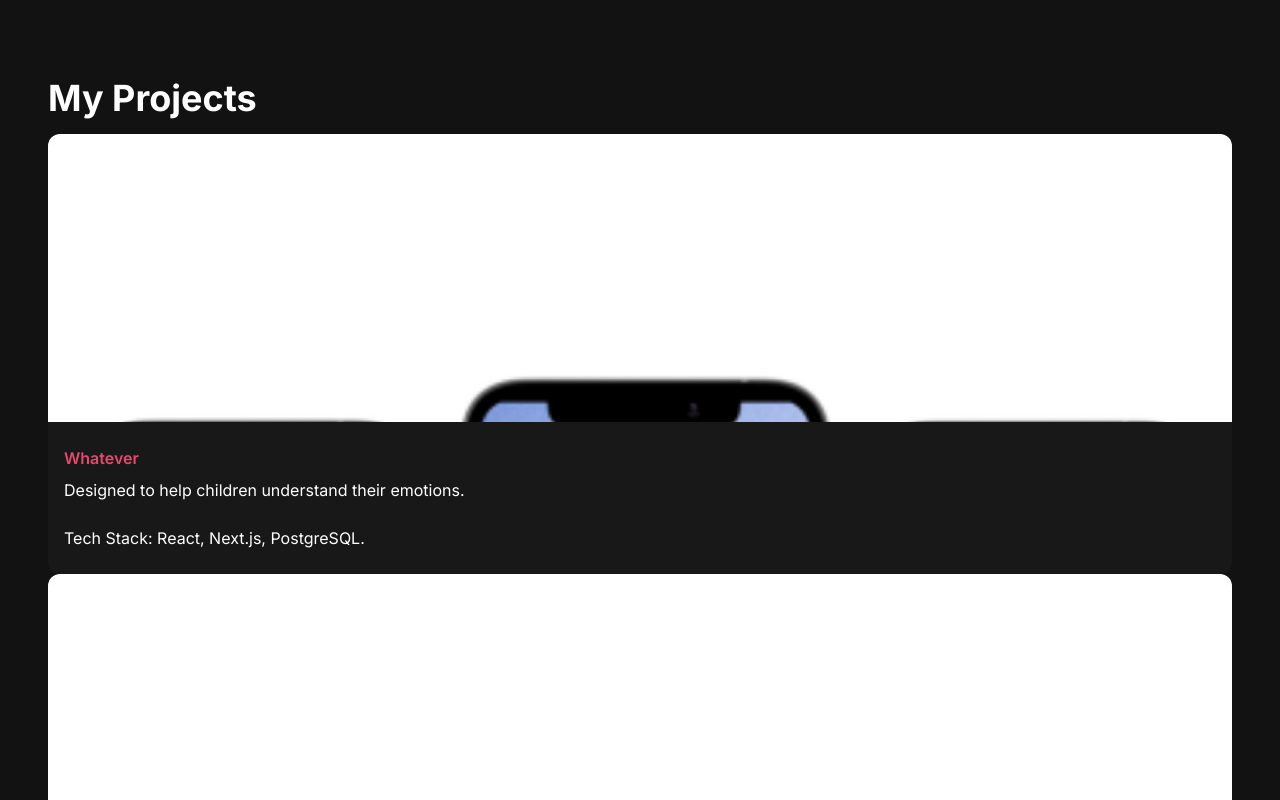
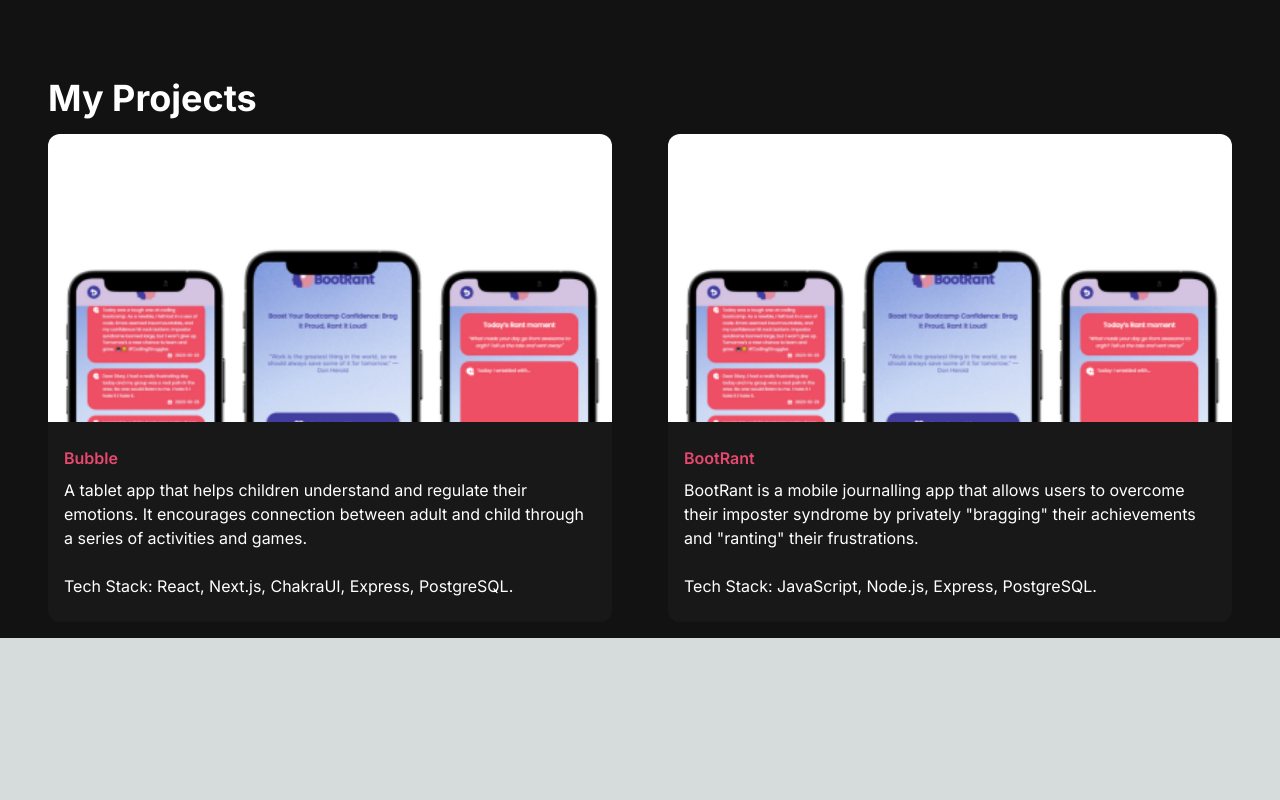
Before and after one commit to indiagrant/React-Portfolio-Site, a Next.js app: page / in a window 1280 px wide. Shown: the part 1740-2540 px from the top of the page. After the commit the page ends 2378 px from the top, so only its background shows below. Built offline with nearby package versions, Linux system fonts and the light colour scheme.

Commit message:
grid for project section and project desc

```diff
--- a/src/app/components/ProjectSection.jsx
+++ b/src/app/components/ProjectSection.jsx
@@ -4,13 +4,15 @@ import ProjectCard from "./ProjectCard";
 const projectsData = [
   {
     id: 1,
-    title: "Whatever",
+    title: "Bubble",
     description: (
       <>
-        Designed to help children understand their emotions.
+        A tablet app that helps children understand and regulate their emotions.
+        It encourages connection between adult and child through a series of
+        activities and games.
         <br />
         <br />
-        Tech Stack: React, Next.js, PostgreSQL.
+        Tech Stack: React, Next.js, ChakraUI, Express, PostgreSQL.
       </>
     ),
     image: "/images/projects/BootRantMockup.png",
@@ -23,9 +25,9 @@ const projectsData = [
     title: "BootRant",
     description: (
       <>
-        BootRant is a mobile app that allows users to overcome their imposter
-        syndrome by privately "bragging" their achievements and "ranting" their
-        frustrations.
+        BootRant is a mobile journalling app that allows users to overcome their
+        imposter syndrome by privately "bragging" their achievements and
+        "ranting" their frustrations.
         <br />
         <br />
         Tech Stack: JavaScript, Node.js, Express, PostgreSQL.
@@ -42,7 +44,7 @@ const ProjectSection = () => {
   return (
     <>
       <h2 className="text-4xl font-bold text-white mt-4 mb-4">My Projects</h2>
-      <div>
+      <div className="grid md:grid-cols-2 gap-10 md:gap-14">
         {projectsData.map((project) => (
           <ProjectCard
             key={project.id}
```
